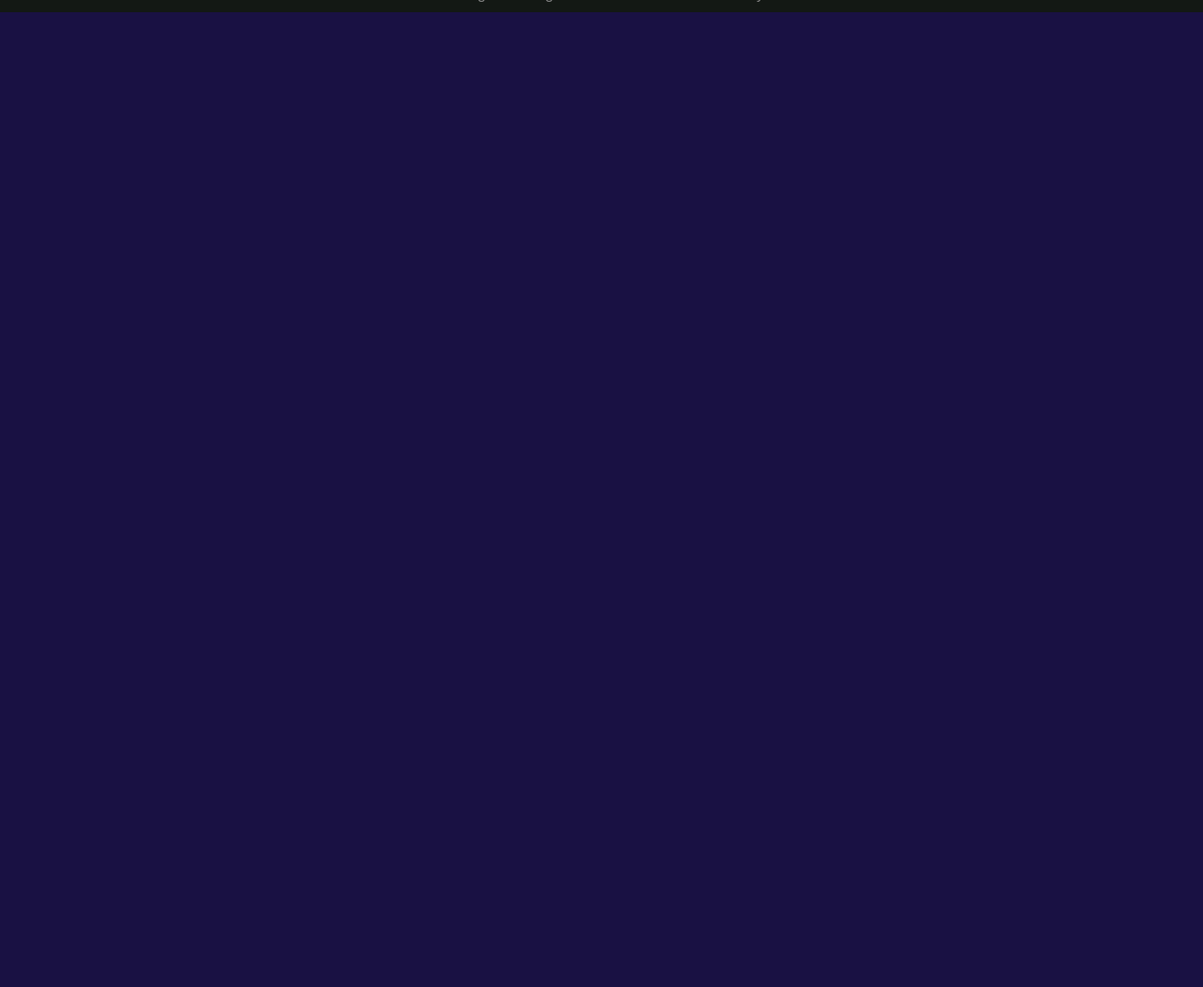
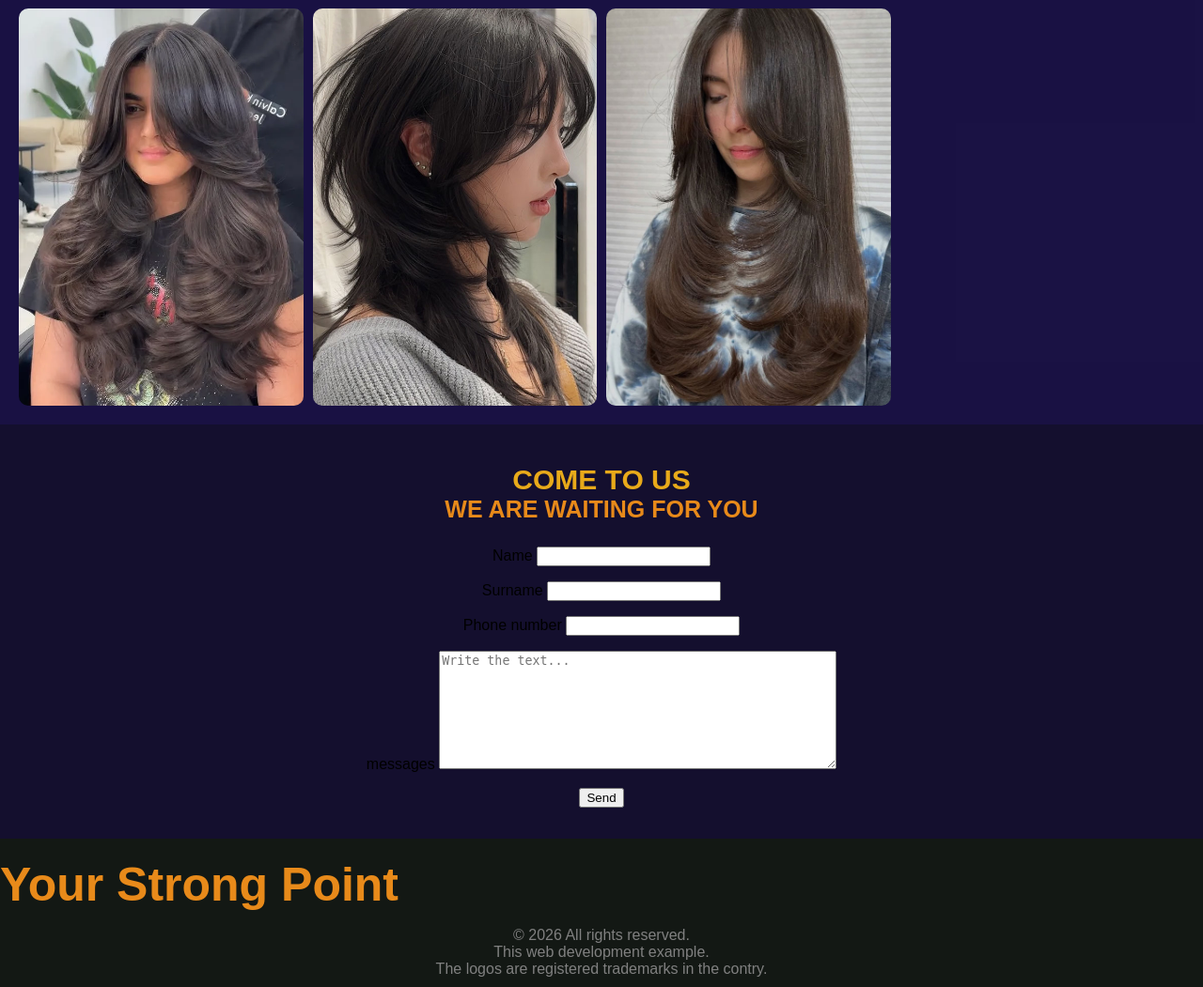
Before and after one commit to Andriiprog08/Barber-shop, a Flask app: page / in a window 1280 px wide. Shown: the part 1394-2445 px from the top of the page at 94% size. Before the commit the page ends 1407 px from the top, so only its background shows below. Run offline with Flask 3, Linux system fonts and the light colour scheme.

Commit message:
js_code_for_block_galery_and_update_code_about_more_sections

```diff
--- a/static/function.js
+++ b/static/function.js
@@ -0,0 +1,87 @@
+const images = document.querySelectorAll('.gallery .gallery_foto');
+const modal = document.getElementById('modal');
+const modalImg = document.getElementById('modal-img');
+const btnZoomIn = document.getElementById('zoom-in');
+const btnZoomOut = document.getElementById('zoom-out');
+const btnClose = document.getElementById('close');
+const btnPrev = document.getElementById('prev');
+const btnNext = document.getElementById('next');
+
+let currentIndex = 0;
+let scale = 1;
+
+function openModal(index) {
+  currentIndex = index;
+  modalImg.src = images[currentIndex].src;
+  modal.classList.add('active');
+  scale = 1;
+  modalImg.style.transform = `scale(${scale})`;
+}
+
+function closeModal() {
+  modal.classList.remove('active');
+}
+
+function showNext() {
+  currentIndex = (currentIndex + 1) % images.length;
+  openModal(currentIndex);
+}
+
+function showPrev() {
+  currentIndex = (currentIndex - 1 + images.length) % images.length;
+  openModal(currentIndex);
+}
+
+images.forEach((img, index) => {
+  img.addEventListener('click', () => openModal(index));
+});
+
+btnClose.addEventListener('click', closeModal);
+btnNext.addEventListener('click', showNext);
+btnPrev.addEventListener('click', showPrev);
+
+btnZoomIn.addEventListener('click', () => {
+  scale += 0.2;
+  modalImg.style.transform = `scale(${scale})`;
+});
+
+btnZoomOut.addEventListener('click', () => {
+  scale = Math.max(0.5, scale - 0.2);
+  modalImg.style.transform = `scale(${scale})`;
+});
+
+// Закрытие по клику вне изображения
+modal.addEventListener('click', e => {
+  if (e.target === modal) closeModal();
+});
+
+// Управление с клавиатуры
+document.addEventListener('keydown', e => {
+  if (!modal.classList.contains('active')) return;
+  if (e.key === 'ArrowRight') showNext();
+  if (e.key === 'ArrowLeft') showPrev();
+  if (e.key === 'Escape') closeModal();
+});
+
+// Масштабирование колесиком мыши
+modalImg.addEventListener('wheel', e => {
+  e.preventDefault();
+  if (e.deltaY < 0) scale += 0.1;
+  else scale = Math.max(0.5, scale - 0.1);
+  modalImg.style.transform = `scale(${scale})`;
+});
+
+
+const toTopBtn = document.getElementById("toTopBtn");
+
+  window.addEventListener("scroll", () => {
+    if (window.scrollY > 200) {
+      toTopBtn.style.display = "block";
+    } else {
+      toTopBtn.style.display = "none";
+    }
+  });
+
+  toTopBtn.addEventListener("click", () => {
+    window.scrollTo({ top: 0, behavior: 'smooth' });
+  });
--- a/static/style.css
+++ b/static/style.css
@@ -127,10 +127,104 @@ body{
     margin: 0px 20px;
 }
 
+.work{
+    margin-top: 20px;
+    background-color: var(--rightBlock-color);
+}
+
 .center{
     text-align: center;
     padding: 17px 0px;
-    background-color: var(--rightBlock-color);
+    background-color: var(--bacround-color);
+}
+
+.galerii_h{
+    color: var(--primary-color);
+    text-align: center;
+    font-size: 50px;
+    text-transform: uppercase;
+}
+
+.gallery {
+  display: grid;
+  grid-template-columns: repeat(auto-fill, minmax(250px, 1fr));
+  gap: 10px;
+  padding: 20px;
+}
+
+.gallery .gallery_foto {
+  width: 100%;
+  height: 100%;
+  object-fit: cover;
+  aspect-ratio: 5/7;
+  cursor: pointer;
+  border-radius: 10px;
+  transition: transform 0.2s ease;
+}
+
+.gallery .gallery_foto:hover {
+  transform: scale(1.05);
+}
+
+.modal {
+  display: none;
+  position: fixed;
+  z-index: 100;
+  inset: 0;
+  background: rgba(0, 0, 0, 0.9);
+  justify-content: center;
+  align-items: center;
+}
+
+.modal.active {
+  display: flex;
+}
+
+.modal .gallery_foto {
+  max-width: 90%;
+  max-height: 85vh;
+  object-fit: contain;
+  transition: transform 0.3s;
+  cursor: grab;
+}
+
+.controls {
+  position: absolute;
+  top: 50%;
+  width: 100%;
+  display: flex;
+  justify-content: space-between;
+  transform: translateY(-50%);
+}
+
+.arrow {
+  cursor: pointer;
+  font-size: 2rem;
+  padding: 10px 20px;
+  user-select: none;
+  color: white;
+}
+
+.zoom-controls {
+  position: absolute;
+  bottom: 30px;
+  width: 100%;
+  text-align: center;
+}
+
+.zoom-btn {
+  background: #333;
+  color: white;
+  border: none;
+  margin: 0 10px;
+  padding: 10px 20px;
+  border-radius: 5px;
+  cursor: pointer;
+  transition: background 0.2s;
+}
+
+.zoom-btn:hover {
+  background: #555;
 }
 
 .textinBlock{
--- a/templates/index.html
+++ b/templates/index.html
@@ -74,7 +74,47 @@
                     <div class="blockInsideImg">
                         <img id="blockInfoImg" src="static/img/employee.avif" title="barber_employee" alt="barber_employee">
                     </div>
+
                 </div>
+            </div>
+
+        </div>
+
+    </section>
+
+    <section>
+
+        <div class="work">
+            <h1 class="galerii_h">Our works</h1>
+            <div class="gallery">
+                <img class="gallery_foto" src="static/img/haircut1.jpg" alt="">
+                <img class="gallery_foto" src="static/img/haircut2.webp" alt="">
+                <img class="gallery_foto" src="static/img/haircut3.jpg" alt="">
+                <img class="gallery_foto" src="static/img/haircut4longhair.jpg" alt="">
+                <img class="gallery_foto" src="static/img/haircutwoman1.webp" alt="">
+                <img class="gallery_foto" src="static/img/haircutwoman2.jpg" alt="">
+                <img class="gallery_foto" src="static/img/haircutwoman3.jpg" alt="">
+            </div>
+
+            <div class="modal" id="modal">
+                <div class="controls">
+                    <div class="arrow" id="prev">&#10094;</div>
+                    <div class="arrow" id="next">&#10095;</div>
+                </div>
+                <img id="modal-img" src="" alt="">
+                <div class="zoom-controls">
+                    <button class="zoom-btn" id="zoom-in">+</button>
+                    <button class="zoom-btn" id="zoom-out">−</button>
+                    <button class="zoom-btn" id="close">Close</button>
+                </div>
+            </div>
+        </div>
+
+    </section>
+
+    <section>
+
+
 
         <div class="center blockInfo">
             <h2 class="titleBlocks subspecial">Come to us</h2>
@@ -110,10 +150,6 @@
 
         </div>
 
-            </div>
-
-        </div>
-
     </section>
 
     <footer>
```
Also changed, not shown: static/img/haircut4longhair.jpg (added). Lines whose indentation alone changed are shown as unchanged.
